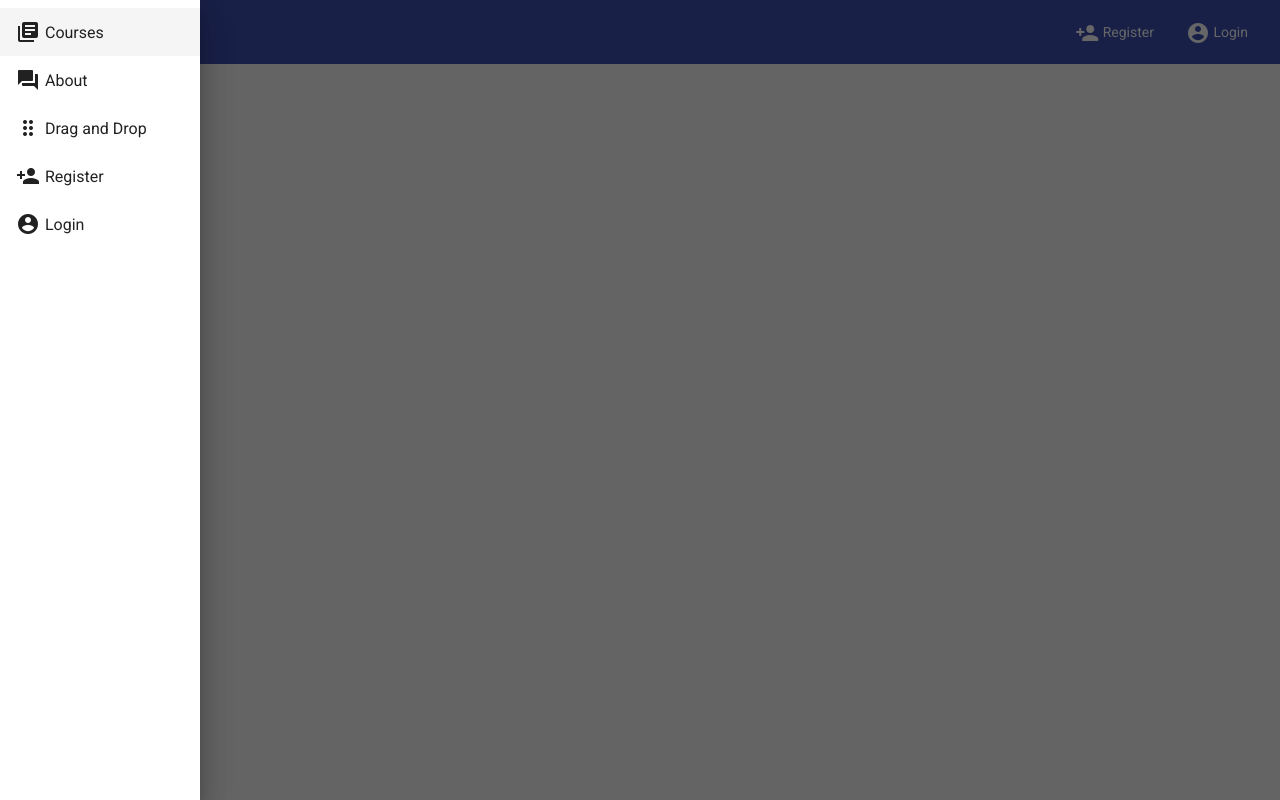
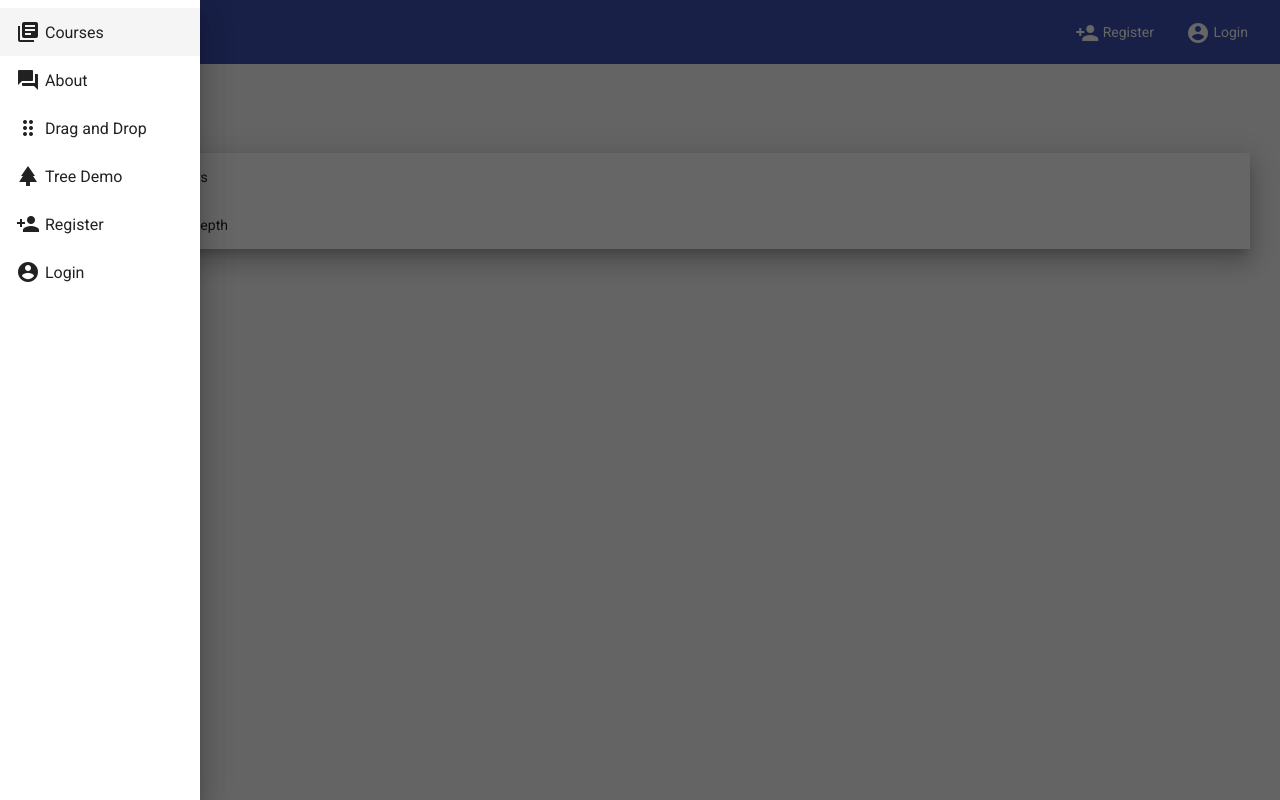
Before and after one commit to borgepl/angular-material-course, an Angular app: page /tree-demo in a window 1280 px wide. Both pictures are taken after a click on the button "menu". Built offline with nearby package versions, Linux system fonts and the light colour scheme.

Commit message:
Nested Tree Demo

```diff
--- a/src/app/navigation/sidenav-list/sidenav-list.component.html
+++ b/src/app/navigation/sidenav-list/sidenav-list.component.html
@@ -11,6 +11,10 @@
     <mat-icon>drag_indicator</mat-icon>
     <span style="padding: 5px;">Drag and Drop</span>
   </a>
+  <a mat-list-item routerLink="tree-demo">
+    <mat-icon>park</mat-icon>
+    <span style="padding: 5px;">Tree Demo</span>
+  </a>
   <a mat-list-item>
     <mat-icon>person_add</mat-icon>
     <span style="padding: 5px;">Register</span>
--- a/src/app/tree-demo/tree-demo.component.html
+++ b/src/app/tree-demo/tree-demo.component.html
@@ -3,7 +3,33 @@
 
   <h3>Nested Tree Demo</h3>
 
+  <mat-tree class="example-tree mat-elevation-z14"
+    [dataSource]="nestedDataSource" [treeControl]="nestedTreeControl">
 
+    <mat-tree-node *matTreeNodeDef="let node" matTreeNodeToggle>
+      {{ node.name }}
+    </mat-tree-node>
+
+    <mat-nested-tree-node *matTreeNodeDef="let node; when: hasNestedChild">
+      <div class="mat-tree-node">
+
+        <button mat-icon-button matTreeNodeToggle [attr.aria-label]="'Toggle ' + node.name">
+          <mat-icon class="mat-icon-rtl-mirror">
+            {{nestedTreeControl.isExpanded(node) ? 'expand_more' : 'chevron_right'}}
+          </mat-icon>
+        </button>
+
+        {{ node.name }}
+
+      </div>
+
+      <div class="nested-node" [class.example-tree-invisible]="!nestedTreeControl.isExpanded(node)"
+          role="group">
+        <ng-container matTreeNodeOutlet></ng-container>
+      </div>
+    </mat-nested-tree-node>
+
+  </mat-tree>
 
 
   <h3>Flat Tree Demo</h3>
--- a/src/app/tree-demo/tree-demo.component.ts
+++ b/src/app/tree-demo/tree-demo.component.ts
@@ -58,10 +58,14 @@ const TREE_DATA: CourseNode[] = [
 })
 export class TreeDemoComponent implements OnInit {
 
+  nestedDataSource = new MatTreeNestedDataSource<CourseNode>();
+  nestedTreeControl = new NestedTreeControl<CourseNode>(node => node.children);
 
   ngOnInit() {
 
-
+    this.nestedDataSource.data = TREE_DATA;
   }
 
+  hasNestedChild = (_: number, node: CourseNode) => !!node.children && node.children.length > 0;
+
 }
```
